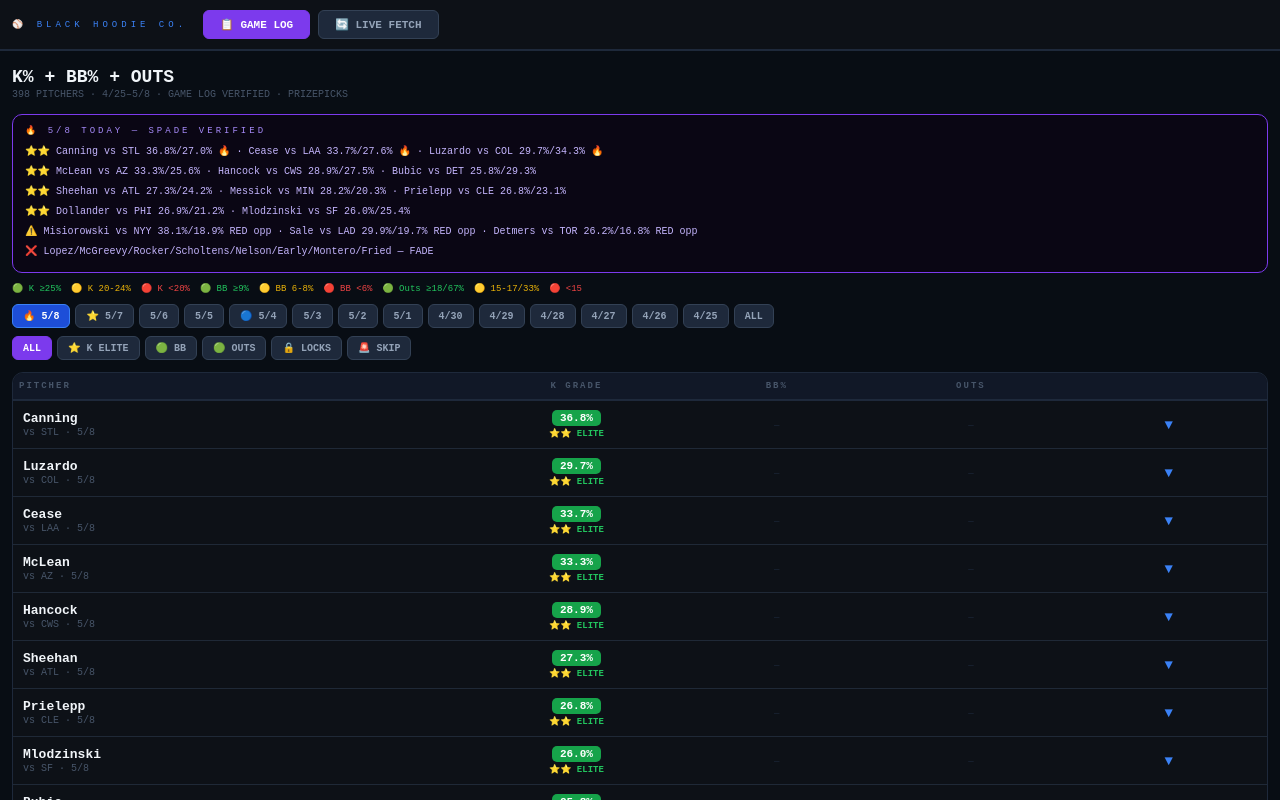
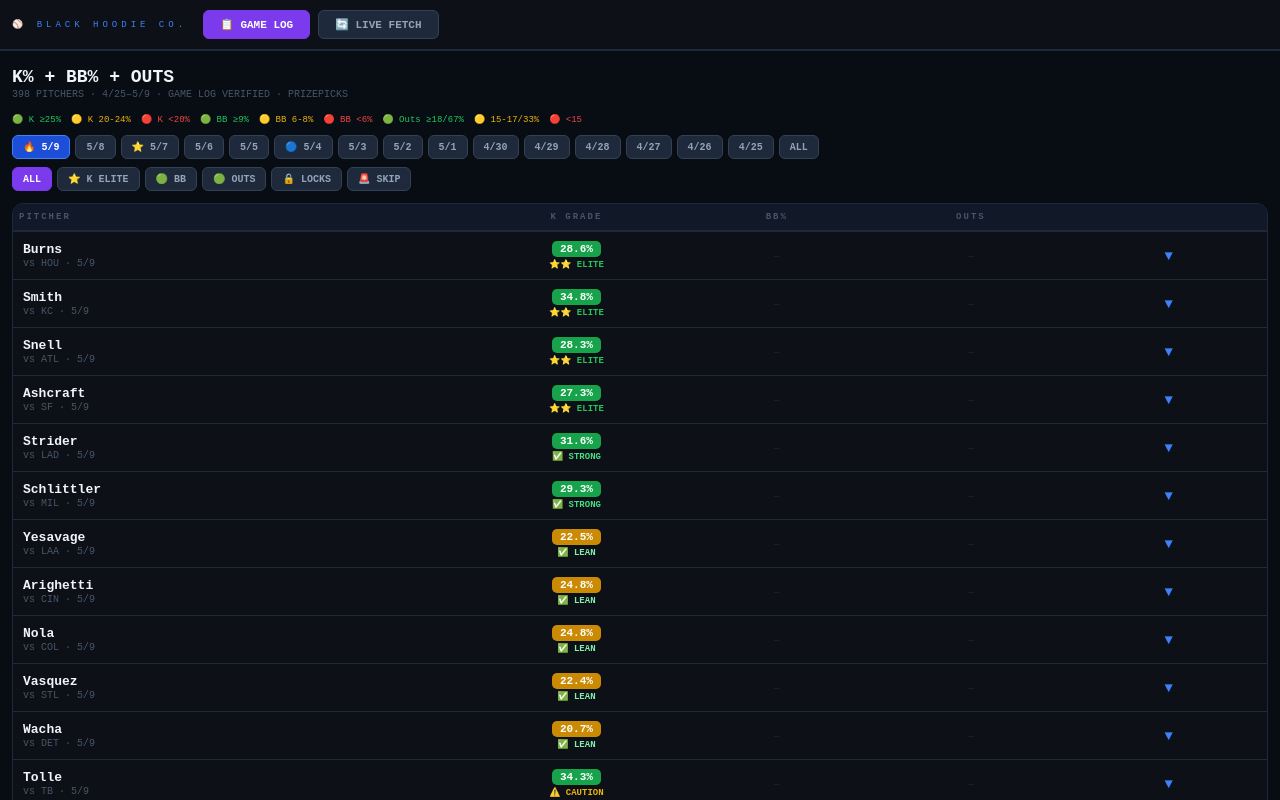
Before and after one commit to anvargas22/pitcher-app, a React (Vite) app: page / in a window 1280 px wide. Shown: the top 800 px of the page. Built offline with nearby package versions, Linux system fonts and the light colour scheme.

Commit message:
Update App.jsx

```diff
--- a/src/App.jsx
+++ b/src/App.jsx
@@ -7,7 +7,7 @@ import Banner from "./components/Banner";
 import LiveSlate from "./components/LiveSlate";
 
 const VIEW_MAP = {
-  "508":"5/8","507":"5/7","506":"5/6","505":"5/5","504":"5/4","503":"5/3","502":"5/2","501":"5/1",
+  "509":"5/9","508":"5/8","507":"5/7","506":"5/6","505":"5/5","504":"5/4","503":"5/3","502":"5/2","501":"5/1",
   "430":"4/30","429":"4/29","428":"4/28","427":"4/27","426":"4/26","425":"4/25","all":"all"
 };
 
@@ -15,7 +15,7 @@ export default function App() {
   const [mode, setMode]         = useState("log");   // "log" | "live"
   const [extra, setExtra]       = useState([]);
   const [expanded, setExpanded] = useState(null);
-  const [view, setView]         = useState("508");
+  const [view, setView]         = useState("509");
   const [filter, setFilter]     = useState("all");
 
   const allRows = useMemo(() => [...ALL_DATA, ...extra], [extra]);
@@ -84,7 +84,7 @@ export default function App() {
           <div style={{ marginBottom:14 }}>
             <h1 style={{ color:"#f1f5f9", fontSize:18, fontWeight:900, margin:0 }}>K% + BB% + OUTS</h1>
             <div style={{ color:"#475569", fontSize:10, marginTop:2 }}>
-              {allRows.length} PITCHERS · 4/25–5/8 · GAME LOG VERIFIED · PRIZEPICKS
+              {allRows.length} PITCHERS · 4/25–5/9 · GAME LOG VERIFIED · PRIZEPICKS
             </div>
           </div>
 
@@ -101,7 +101,7 @@ export default function App() {
 
           {/* Date nav */}
           <div style={{ display:"flex", gap:5, marginBottom:8, flexWrap:"wrap" }}>
-            {btn("508","🔥 5/8")}{btn("507","⭐ 5/7")}{btn("506","5/6")}{btn("505","5/5")}{btn("504","🔵 5/4")}
+            {btn("509","🔥 5/9")}{btn("508","5/8")}{btn("507","⭐ 5/7")}{btn("506","5/6")}{btn("505","5/5")}{btn("504","🔵 5/4")}
             {btn("503","5/3")}{btn("502","5/2")}{btn("501","5/1")}
             {btn("430","4/30")}{btn("429","4/29")}{btn("428","4/28")}
             {btn("427","4/27")}{btn("426","4/26")}{btn("425","4/25")}
@@ -140,7 +140,7 @@ export default function App() {
           </div>
 
           <div style={{ color:"#1e293b", fontSize:9, textAlign:"center" }}>
-            GAME LOG VERIFIED 4/25–5/8 · BLACK HOODIE CO. PICKS · PRIZEPICKS
+            GAME LOG VERIFIED 4/25–5/9 · BLACK HOODIE CO. PICKS · PRIZEPICKS
           </div>
         </div>
       )}
```
